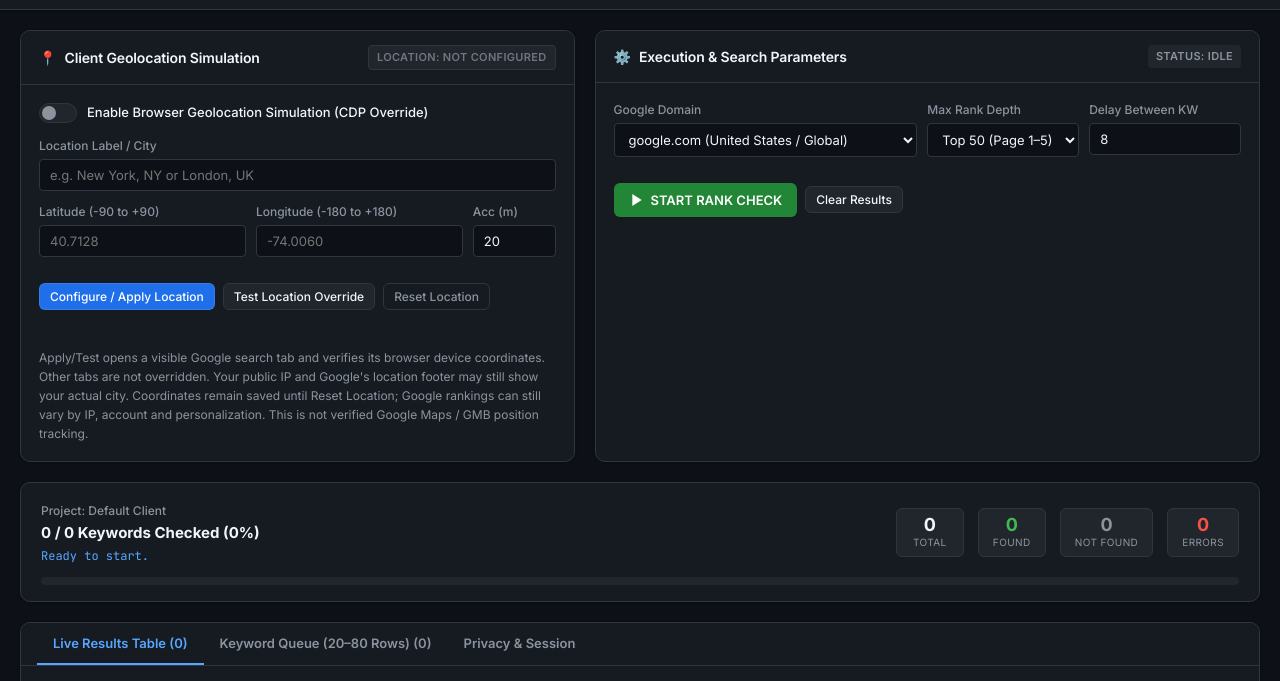
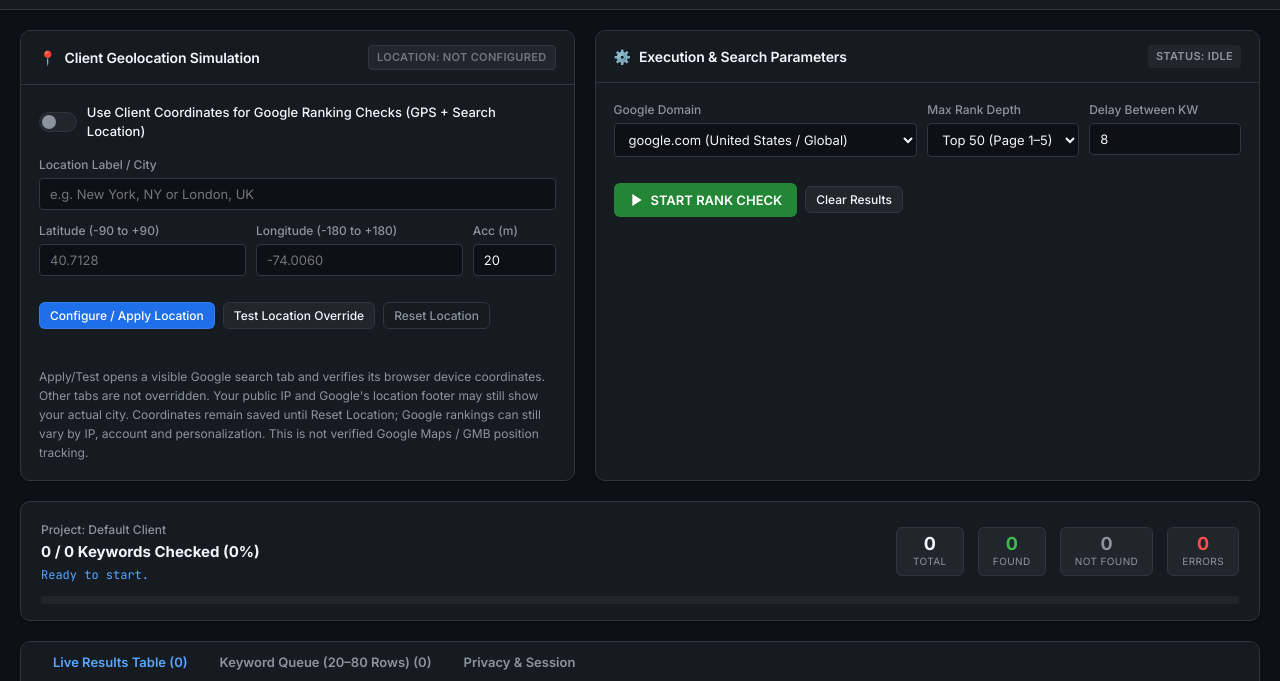
Before and after one commit to vineetkpe/extend, a website with bundled scripts: page dashboard/dashboard.html in a window 1280 px wide. Shown: the part 58-739 px from the top of the page. Built offline with nearby package versions, Linux system fonts and the light colour scheme; some packages are replaced by stand-ins of ours; no server answers.

```diff
--- a/dashboard/dashboard.html
+++ b/dashboard/dashboard.html
@@ -86,7 +86,7 @@
                 <input type="checkbox" id="use-location-toggle">
                 <span class="slider round"></span>
               </label>
-              <span class="toggle-label">Enable Browser Geolocation Simulation (CDP Override)</span>
+              <span class="toggle-label">Use Client Coordinates for Google Ranking Checks (GPS + Search Location)</span>
             </div>
 
             <div class="location-fields-grid" id="location-fields-container">
```
